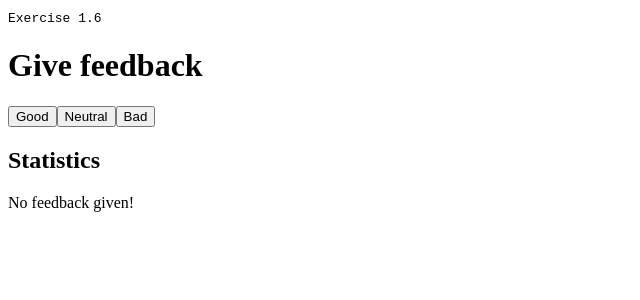
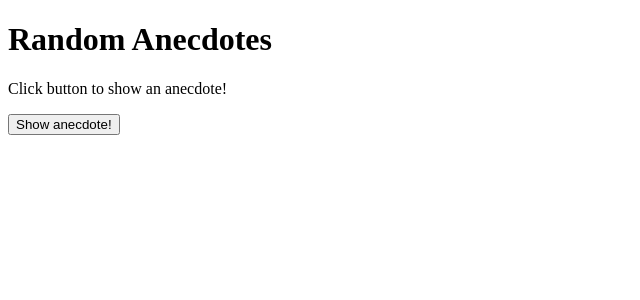
Before and after one commit to lonchanick/fullstackopen, a React (Vite) app in the folder Part1/1.2Course-Information-step-1 - Copy/newApp/: page / in a window 1280 px wide. Shown: the top 300 px of the page, without its empty margins (0-640 px from the left). Built offline with nearby package versions, Linux system fonts and the light colour scheme.

Commit message:
exercise 1.12 done! idk how I did it! xD

```diff
--- /dev/null
+++ b/Part1/1.2Course-Information-step-1 - Copy/newApp/src/Anecdotes.jsx
@@ -0,0 +1,19 @@
+const anecdotesList = [
+    'If it hurts, do it more often.',
+    'Adding manpower to a late software project makes it later!',
+    'The first 90 percent of the code accounts for the first 90 percent of the development time...The remaining 10 percent of the code accounts for the other 90 percent of the development time.',
+    'Any fool can write code that a computer can understand. Good programmers write code that humans can understand.',
+    'Premature optimization is the root of all evil.',
+    'Debugging is twice as hard as writing the code in the first place. Therefore, if you write the code as cleverly as possible, you are, by definition, not smart enough to debug it.',
+    'Programming without an extremely heavy use of console.log is same as if a doctor would refuse to use x-rays or blood tests when diagnosing patients.',
+    'The only way to go fast, is to go well.'
+  ]
+
+const Anecdotes = ({state}) => {
+    if(state>0)
+        return <p>{anecdotesList[Math.floor(Math.random() * anecdotesList.length)]}</p>
+
+    return <p>Click button to show an anecdote!</p>
+}
+
+export default Anecdotes
--- a/Part1/1.2Course-Information-step-1 - Copy/newApp/src/App.jsx
+++ b/Part1/1.2Course-Information-step-1 - Copy/newApp/src/App.jsx
@@ -1,65 +1,19 @@
 import {useState} from 'react'
 import Button from './Button'
+import Anecdotes from './Anecdotes'
 
-const SingleStatistic = ({text, value})=> <tr><td>{text}</td><td>{value}</td></tr>
-
-const Statistics = ({moreStatistics,good,neutral,bad})=>{
-  const totalStatistics = moreStatistics.length;
-
-  if(totalStatistics===0)
-    return (<div>No feedback given!</div>)
-
-  const getAverage = () => moreStatistics.reduce((sum,num)=>sum+num,0)/totalStatistics;
-
-  const getPositive = () =>
-    (moreStatistics.reduce((acc, num) => num>0 ? acc + num : acc , 0)/totalStatistics)*100;
-
-  return(
-  <table>
-    <tbody>
-      <SingleStatistic text = 'Good' value = {good} />
-      <SingleStatistic text = 'Neutral' value = {neutral} />
-      <SingleStatistic text = 'Bad' value = {bad} />
-      <SingleStatistic text = 'FeedBack' value = {totalStatistics} />
-      <SingleStatistic text = 'Average' value = {getAverage()} />
-      <SingleStatistic text = 'Positive' value = {getPositive()} />
-    </tbody>
-
-  </table>
-  )
-}
 
 
 const App = () =>{
-  const [moreStatistics, setStatistics] = useState([]);
-  const [good, setGood] = useState(0);
-  const [neutral, setNeutral] = useState(0);
-  const [bad, setBad] = useState(0);
-
-  const evHandSetGood = (val)=> {
-    setGood(val);
-    setStatistics(moreStatistics.concat(1));
+  const [buttonState, setButtonState] = useState(0);
+  const showAnecdote = () => {
+    setButtonState(buttonState+1)
   }
-  const evHandSetNeutral = (val)=> {
-    setNeutral(val);
-    setStatistics(moreStatistics.concat(0));
-
-  }
-  const evHandSetBad = (val)=> {
-    setBad(val);
-    setStatistics(moreStatistics.concat(-1));
-  }
-
-
   return(
     <>
-    <code>Exercise 1.6</code>
-    <h1>Give feedback</h1>
-    <Button fnReference={()=>evHandSetGood(good +1)} text = 'Good'/>
-    <Button fnReference={()=>evHandSetNeutral(neutral +1)} text = 'Neutral'/>
-    <Button fnReference={()=>evHandSetBad(bad +1)} text = 'Bad'/>
-    <h2>Statistics</h2>
-    <Statistics moreStatistics = {moreStatistics} good ={good} neutral = {neutral} bad = {bad} />
+    <h1>Random Anecdotes</h1>
+    <Anecdotes state = {buttonState}/>
+    <Button fnReference={showAnecdote} text = 'Show anecdote!'  />
     </>
   )
 }
```
